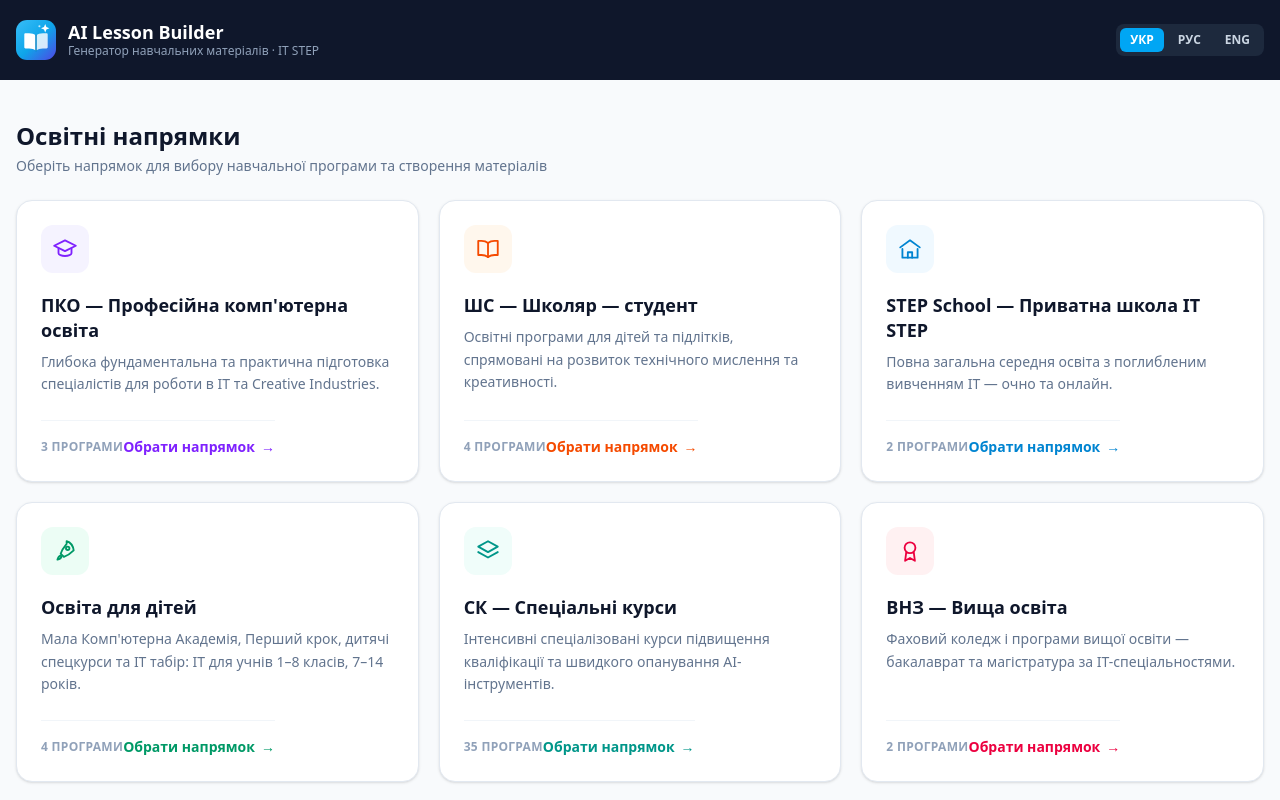
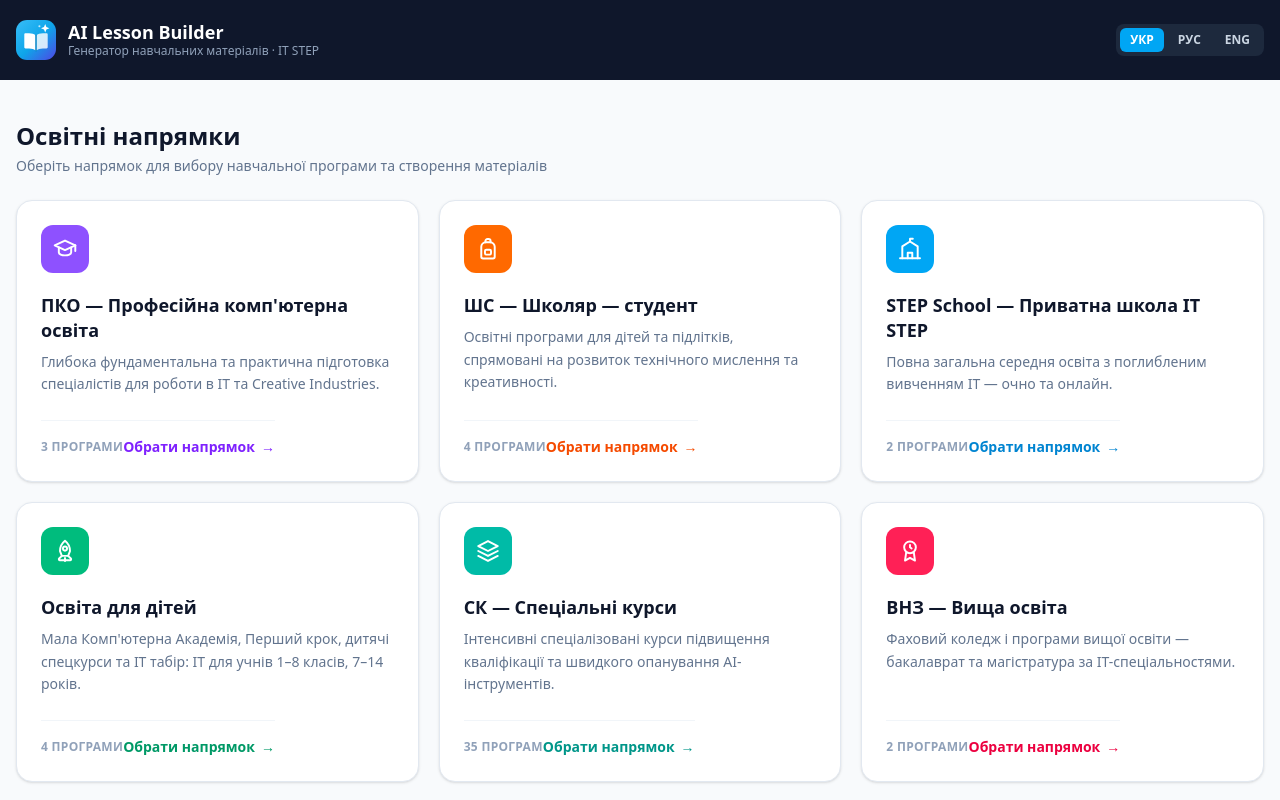
Before and after one commit to brshk/lesson-builder, a Next.js app: page / in a window 1280 px wide. Shown: the top 800 px of the page. Built offline with nearby package versions, Linux system fonts and the light colour scheme.

Commit message:
Add files via upload

```diff
--- a/src/components/DirectionCards.tsx
+++ b/src/components/DirectionCards.tsx
@@ -14,44 +14,44 @@
   { iconBg: string; iconText: string; link: string; ring: string }
 > = {
   violet: {
-    iconBg: "bg-violet-50",
-    iconText: "text-violet-600",
+    iconBg: "bg-violet-500",
+    iconText: "text-white",
     link: "text-violet-600",
     ring: "hover:border-violet-300",
   },
   orange: {
-    iconBg: "bg-orange-50",
-    iconText: "text-orange-600",
+    iconBg: "bg-orange-500",
+    iconText: "text-white",
     link: "text-orange-600",
     ring: "hover:border-orange-300",
   },
   sky: {
-    iconBg: "bg-sky-50",
-    iconText: "text-sky-600",
+    iconBg: "bg-sky-500",
+    iconText: "text-white",
     link: "text-sky-600",
     ring: "hover:border-sky-300",
   },
   emerald: {
-    iconBg: "bg-emerald-50",
-    iconText: "text-emerald-600",
+    iconBg: "bg-emerald-500",
+    iconText: "text-white",
     link: "text-emerald-600",
     ring: "hover:border-emerald-300",
   },
   teal: {
-    iconBg: "bg-teal-50",
-    iconText: "text-teal-600",
+    iconBg: "bg-teal-500",
+    iconText: "text-white",
     link: "text-teal-600",
     ring: "hover:border-teal-300",
   },
   amber: {
-    iconBg: "bg-amber-50",
-    iconText: "text-amber-600",
+    iconBg: "bg-amber-500",
+    iconText: "text-white",
     link: "text-amber-600",
     ring: "hover:border-amber-300",
   },
   rose: {
-    iconBg: "bg-rose-50",
-    iconText: "text-rose-600",
+    iconBg: "bg-rose-500",
+    iconText: "text-white",
     link: "text-rose-600",
     ring: "hover:border-rose-300",
   },
@@ -64,61 +64,74 @@
     viewBox: "0 0 24 24",
     fill: "none",
     stroke: "currentColor",
-    strokeWidth: 1.7,
+    strokeWidth: 1.8,
     strokeLinecap: "round" as const,
     strokeLinejoin: "round" as const,
   };
   switch (name) {
+    // ПКО — академічна шапочка
     case "cap":
       return (
         <svg {...common}>
-          <path d="M22 9 12 4 2 9l10 5 10-5Z" />
-          <path d="M6 11.5V16c0 1.1 2.7 2.5 6 2.5s6-1.4 6-2.5v-4.5" />
+          <path d="M21.5 8.6 12 4.2 2.5 8.6 12 13l9.5-4.4Z" />
+          <path d="M6.3 10.6v4.6c0 1.5 2.6 2.7 5.7 2.7s5.7-1.2 5.7-2.7v-4.6" />
+          <path d="M21.5 8.6v5.2" />
         </svg>
       );
+    // ШС — шкільний рюкзак
     case "book":
       return (
         <svg {...common}>
-          <path d="M12 6.5C10.5 5.2 8.6 4.5 6 4.5H3v13h3c2.6 0 4.5.7 6 2 1.5-1.3 3.4-2 6-2h3v-13h-3c-2.6 0-4.5.7-6 2Z" />
-          <path d="M12 6.5v13" />
+          <path d="M5.8 10a4.2 4.2 0 0 1 4.2-4.2h4a4.2 4.2 0 0 1 4.2 4.2v9.1a1.6 1.6 0 0 1-1.6 1.6H7.4a1.6 1.6 0 0 1-1.6-1.6V10Z" />
+          <path d="M9.6 5.8v-1a2 2 0 0 1 2-2h.8a2 2 0 0 1 2 2v1" />
+          <rect x="9.2" y="12.6" width="5.6" height="4.6" rx="1.3" />
         </svg>
       );
+    // STEP School — будівля школи
     case "school":
       return (
         <svg {...common}>
-          <path d="M3 10.5 12 4l9 6.5" />
-          <path d="M5 12v8h14v-8" />
-          <path d="M10 20v-5h4v5" />
+          <path d="M2.8 20.6h18.4" />
+          <path d="M4.9 20.6V9.6L12 5.1l7.1 4.5v11" />
+          <path d="M9.9 20.6v-5.1h4.2v5.1" />
+          <path d="M12 5.1V2.6h2.6" />
         </svg>
       );
+    // Освіта для дітей — ракета
     case "rocket":
       return (
         <svg {...common}>
-          <path d="M13.5 3c3.5 1 6 4.5 6.5 8.5-3 3-6 5-9 6l-3-3c1-3 3-6 5.5-9Z" />
-          <circle cx="14.5" cy="9.5" r="1.6" />
-          <path d="M8 16c-1.5.5-2.5 2-3 4 2-.5 3.5-1.5 4-3" />
+          <path d="M12 2.6c2.9 2.3 4.6 5.8 4.6 9.5l-1.7 4.4H9.1L7.4 12.1c0-3.7 1.7-7.2 4.6-9.5Z" />
+          <circle cx="12" cy="9.8" r="1.9" />
+          <path d="M9.1 16.5 6.6 18.9c-.6.6-.2 1.6.7 1.6h9.4c.9 0 1.3-1 .7-1.6l-2.5-2.4" />
+          <path d="M12 18.4v2.9" />
         </svg>
       );
+    // СК — стос модулів
     case "layers":
       return (
         <svg {...common}>
-          <path d="m12 3 9 5-9 5-9-5 9-5Z" />
-          <path d="m3 13 9 5 9-5" />
+          <path d="m12 2.8 9 4.6-9 4.6-9-4.6 9-4.6Z" />
+          <path d="m3 12 9 4.6L21 12" />
+          <path d="m3 16.6 9 4.6 9-4.6" />
         </svg>
       );
+    // коледж — будівля
     case "building":
       return (
         <svg {...common}>
-          <path d="M4 21V5a1 1 0 0 1 1-1h9a1 1 0 0 1 1 1v16" />
-          <path d="M15 9h4a1 1 0 0 1 1 1v11" />
-          <path d="M8 8h3M8 12h3M8 16h3M2 21h20" />
+          <path d="M3.6 20.8V5.2a1.4 1.4 0 0 1 1.4-1.4h8.4a1.4 1.4 0 0 1 1.4 1.4v15.6" />
+          <path d="M14.8 9.6h4.2a1.4 1.4 0 0 1 1.4 1.4v9.8" />
+          <path d="M7 8h4.2M7 12h4.2M7 16h4.2M2.4 20.8h19.2" />
         </svg>
       );
+    // ВНЗ — нагорода з дипломом
     case "diploma":
       return (
         <svg {...common}>
-          <circle cx="12" cy="9" r="5" />
-          <path d="m8.5 13.5-1 7.5 4.5-2.5 4.5 2.5-1-7.5" />
+          <circle cx="12" cy="8.6" r="5.4" />
+          <path d="M12 6.4v2.2l1.5 1.1" />
+          <path d="m8.5 13.3-1.1 7.5 4.6-2.5 4.6 2.5-1.1-7.5" />
         </svg>
       );
   }
```
Also changed, not shown: src/components/ProgramIcon.tsx (+99 -49 lines).
